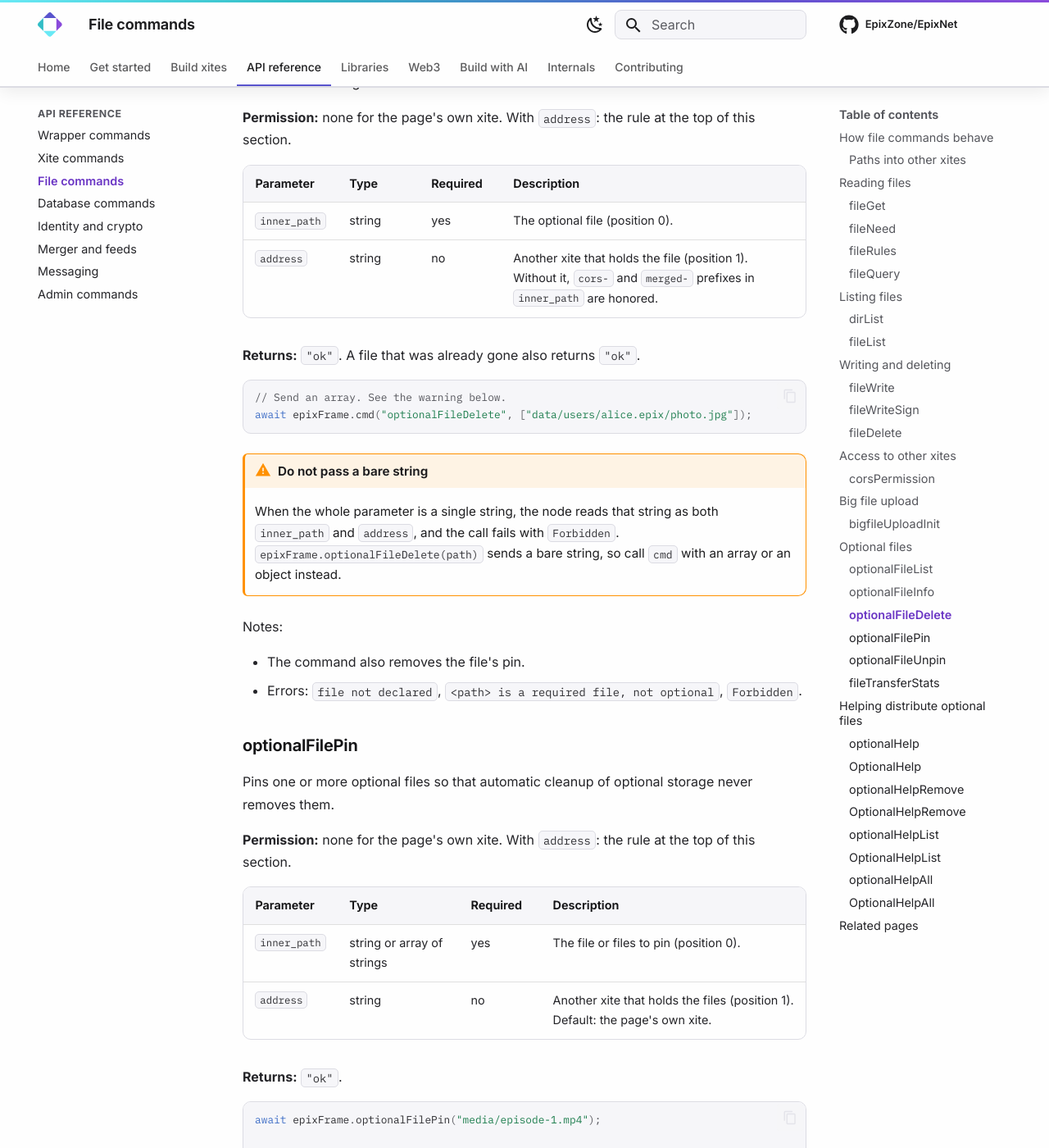
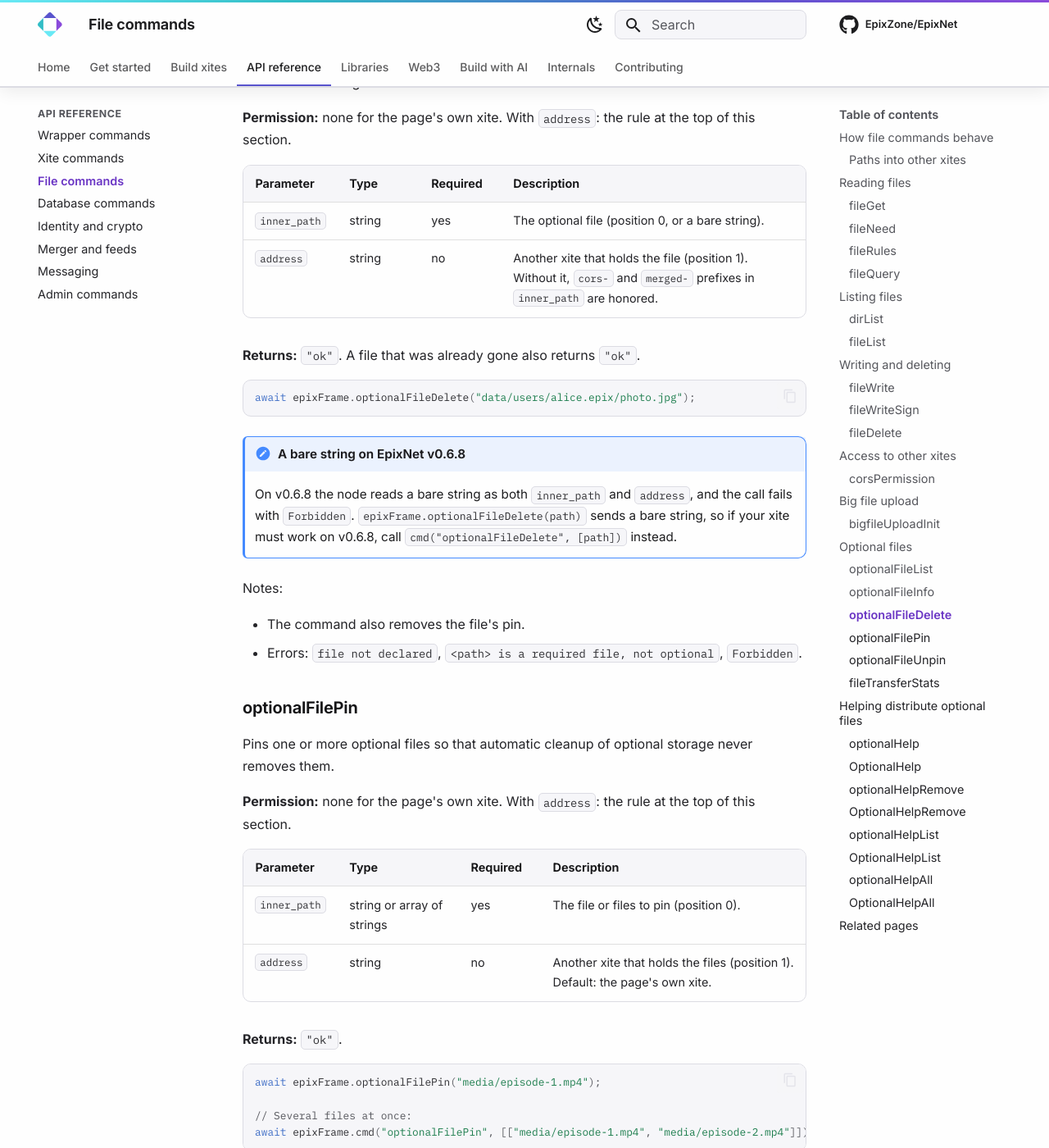
Before and after one commit to EpixZone/EpixNetDocs, an MkDocs documentation site: the page built from docs/en/api/files.md, in a window 1280 px wide and 1400 px high, scrolled down 18602 px. Shown: the whole window at 82% size. Built offline with MkDocs 1.6.1 and Material for MkDocs 9.7.7, drawn with Linux system fonts in a browser that asks for light colours; some of the changed text lies outside the part shown.

Commit message:
docs: a bare parameter fills only the first argument in every command
From the release after v0.6.8 the node reads a bare string or number as
the first parameter of every command and leaves the others at their
defaults. The API overview says so, the optionalFileDelete,
optionalFilePin and optionalHelp warnings become v0.6.8 notes (the
optionalFileDelete example uses the helper again), vrfDeriveRandom notes
that a bare beacon leaves the seed empty, and the EpixFrame helper row for
optionalFileDelete notes that v0.6.8 refuses its bare path.

````diff
--- a/docs/en/api/files.md
+++ b/docs/en/api/files.md
@@ -503,18 +503,17 @@ Deletes the local copy of an optional file to free space. The file stays declare
 
 | Parameter | Type | Required | Description |
 | --- | --- | --- | --- |
-| `inner_path` | string | yes | The optional file (position 0). |
+| `inner_path` | string | yes | The optional file (position 0, or a bare string). |
 | `address` | string | no | Another xite that holds the file (position 1). Without it, `cors-` and `merged-` prefixes in `inner_path` are honored. |
 
 **Returns:** `"ok"`. A file that was already gone also returns `"ok"`.
 
 ```js
-// Send an array. See the warning below.
-await epixFrame.cmd("optionalFileDelete", ["data/users/alice.epix/photo.jpg"]);
+await epixFrame.optionalFileDelete("data/users/alice.epix/photo.jpg");
 ```
 
-!!! warning "Do not pass a bare string"
-    When the whole parameter is a single string, the node reads that string as both `inner_path` and `address`, and the call fails with `Forbidden`. `epixFrame.optionalFileDelete(path)` sends a bare string, so call `cmd` with an array or an object instead.
+!!! note "A bare string on EpixNet v0.6.8"
+    On v0.6.8 the node reads a bare string as both `inner_path` and `address`, and the call fails with `Forbidden`. `epixFrame.optionalFileDelete(path)` sends a bare string, so if your xite must work on v0.6.8, call `cmd("optionalFileDelete", [path])` instead.
 
 Notes:
 
@@ -545,7 +544,7 @@ Notes:
 
 - Pins are stored per xite and survive a restart.
 - The `cors-` and `merged-` prefixes are not resolved here. To pin files of a hub, pass the hub in `address`.
-- Send an array or an object. A bare string is also read as `address` and fails with `Forbidden`.
+- A bare string is read as `inner_path` for the page's own xite. (On EpixNet v0.6.8 it is also read as `address` and fails with `Forbidden`, so send an array or an object there.)
 - A missing `inner_path` is an error: `inner_path required`.
 
 ### optionalFileUnpin
@@ -639,7 +638,7 @@ console.log("Helping with " + result.num + " files, " + result.size + " bytes");
 
 Notes:
 
-- Send an array or an object. A bare string is read as `address`.
+- A bare string is read as `directory`, with an empty `title`, for the page's own xite. (On EpixNet v0.6.8 it is also read as `title` and `address`, so send an array or an object there.)
 - Errors: `optionalHelp: directory required`, `Forbidden`, `Unknown xite`.
 
 ### OptionalHelp
````
Also changed, not shown: docs/en/api/identity.md (+1 -1 lines), docs/en/api/index.md (+1 -1 lines), docs/en/libraries/epixframe.md (+1 -1 lines).
